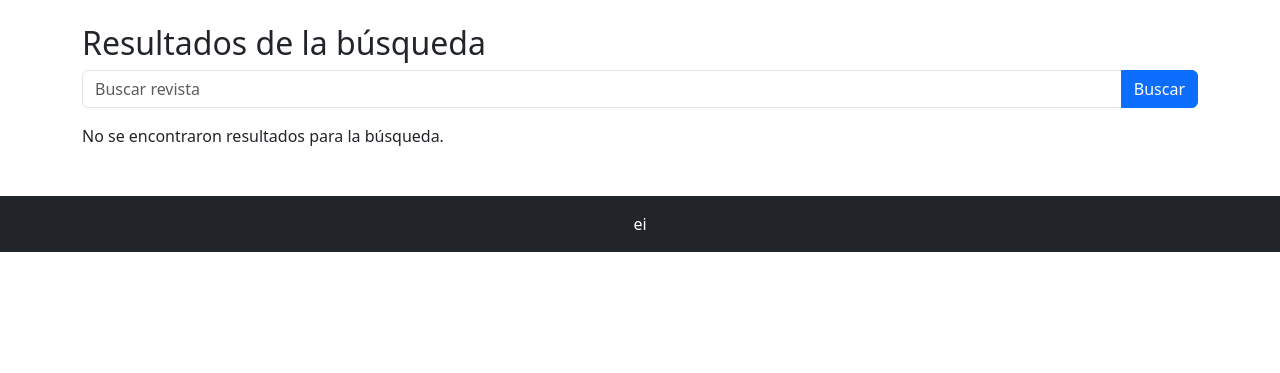
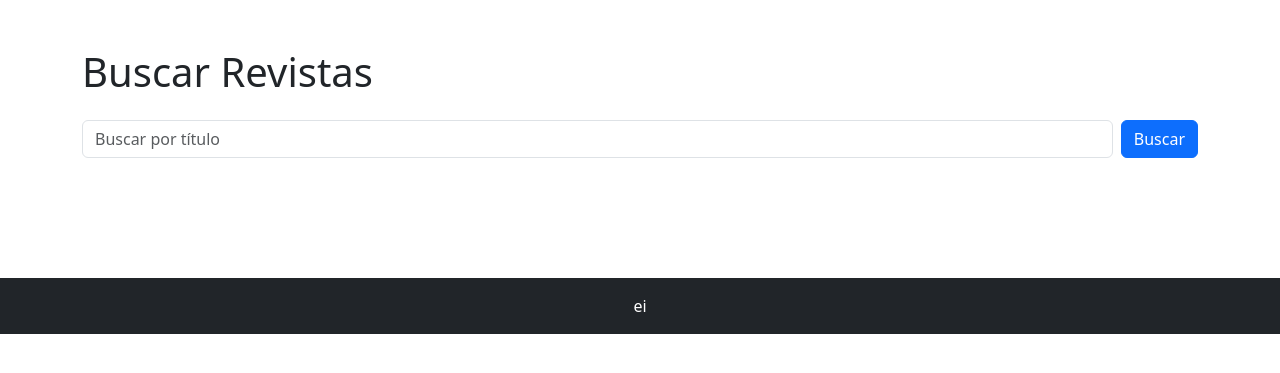
Before and after one commit to HectorIduma/proyecto-final, a Flask app: page /buscar in a window 1280 px wide. Shown: the part 66-439 px from the top of the page. Run offline with Flask 3, Linux system fonts and the light colour scheme; parts of the project's set-up code (start-up, migrations or seed data) failed here and were passed over.

Commit message:
Add files via upload

```diff
--- a/templates/buscar.html
+++ b/templates/buscar.html
@@ -1,45 +1,36 @@
 {% extends "base.html" %}
-
-{% block title %}Resultados de la Búsqueda{% endblock %}
+{% block title %}Buscar Revistas{% endblock %}
 
 {% block body %}
-<div class="container mt-4">
-    <h2>Resultados de la búsqueda</h2>
+<div class="container py-5">
+    <h1 class="mb-4">Buscar Revistas</h1>
 
-    <form action="/buscar" method="get">
-        <div class="input-group mb-3">
-            <input type="text" class="form-control" placeholder="Buscar revista" name="query" value="{{ query }}">
+    <form class="d-flex mb-4" id="searchForm" method="get" action="/buscar">
+        <input class="form-control me-2" type="search" placeholder="Buscar por título" aria-label="Search" name="q" value="{{ query }}">
         <button class="btn btn-primary" type="submit">Buscar</button>
-        </div>
     </form>
 
-    {% if query %}
-        <h4>Resultados para: "{{ query }}"</h4>
-    {% endif %}
-
-    {% if resultados %}
-    <table class="table table-bordered">
-        <thead>
+    {% if revistas %}
+        <div class="table-responsive">
+            <table class="table table-bordered table-hover">
+                <thead class="table-dark">
                     <tr>
                         <th>Título</th>
-                <th>H-Index</th>
+                        <th>H-index</th>
                     </tr>
                 </thead>
                 <tbody>
-            {% for revista in resultados %}
+                    {% for revista in revistas %}
                     <tr>
-                <td>
-                    <a href="{{ url_for('revista', titulo=revista['title'] | replace(" ", "-") | lower) }}">
-                        {{ revista['title'] }}
-                    </a>
-                </td>
+                        <td><a href="/revista/{{ revista['title'] }}">{{ revista['title'] }}</a></td>
                         <td>{{ revista['h_index'] }}</td>
                     </tr>
                     {% endfor %}
                 </tbody>
             </table>
-    {% else %}
-    <p>No se encontraron resultados para la búsqueda.</p>
+        </div>
+    {% elif query %}
+        <div class="alert alert-warning">No se encontraron resultados para "{{ query }}"</div>
     {% endif %}
 </div>
 {% endblock %}
--- a/templates/catalogo.html
+++ b/templates/catalogo.html
@@ -10,7 +10,7 @@
         <thead class="table-dark">
             <tr>
                 <th>Título</th>
-                <th>H-index</th>
+                <th>H-Index</th>
             </tr>
         </thead>
         <tbody>
--- a/templates/revista.html
+++ b/templates/revista.html
@@ -14,10 +14,6 @@
                     <p class="card-text"><b>Tipo de publicación:</b> {{ revista.publication_type }}</p>
                     <p class="card-text"><b>URL de búsqueda:</b> <a href="{{ revista.search_url }}" target="_blank">{{ revista.search_url }}</a></p>
                     <p class="card-text"><b>URL del widget:</b> <a href="{{ revista.widget_url }}" target="_blank">{{ revista.widget_url }}</a></p>
-                    <p class="card-text"><b>HTML del widget:</b></p>
-                    <div class="border p-2">
-                        {{ revista.widget_html | safe }}
-                    </div>
                 </div>
             </div>
         </div>
--- a/templates/revistas_por_area.html
+++ b/templates/revistas_por_area.html
@@ -9,7 +9,7 @@
         <thead>
             <tr>
                 <th>Título</th>
-                <th>Numero de Indice</th>
+                <th>H-Index</th>
             </tr>
         </thead>
         <tbody>
--- a/templates/revistas_por_letra.html
+++ b/templates/revistas_por_letra.html
@@ -10,6 +10,7 @@
         <thead>
             <tr>
                 <th>Título</th>
+                <th>H-Index</th>
             </tr>
         </thead>
         <tbody>
```
Also changed, not shown: templates/creditos.html (+31 -1 lines). Lines whose indentation alone changed are shown as unchanged.
